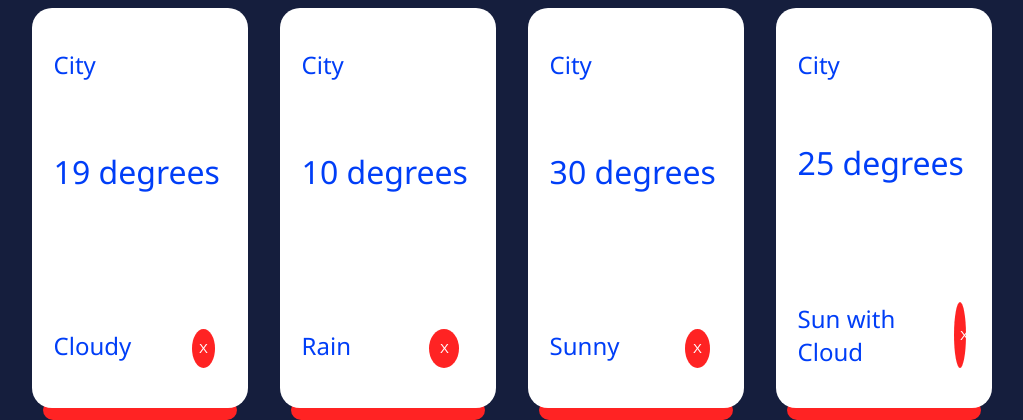
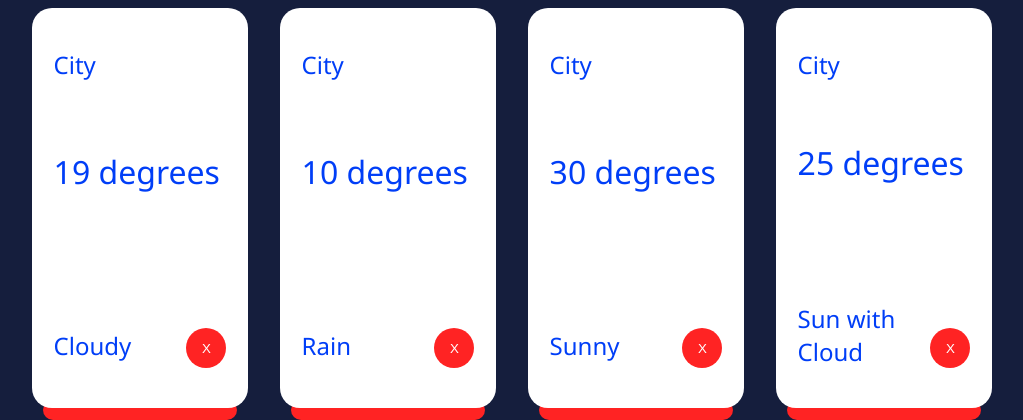
Before and after one commit to Jonathan-Challenger/Web-Dev, a PHP site: page /weather.html in a window 1280 px wide. Shown: the part 442-862 px from the top of the page, without its empty margins (128-1151 px from the left). Run offline with PHP 8.4, Linux system fonts and the light colour scheme.

Commit message:
Giving the delete button an absolute position in element

```diff
--- a/SmallerProjects/WeatherApp/weather.css
+++ b/SmallerProjects/WeatherApp/weather.css
@@ -134,12 +134,16 @@ button#add-button:hover {
 .element button {
     cursor: pointer;
     border: none;
-    width: 50%;
+    width: 40px;
+    height: 40px;
     color:white;
     border-radius: 50%;
     background-color: rgb(255, 35, 35);
     justify-self: center;
     text-align: center;
+    position: absolute;
+    right: 10%;
+    bottom: 10%;
 }
 
 .element button:hover {
```
